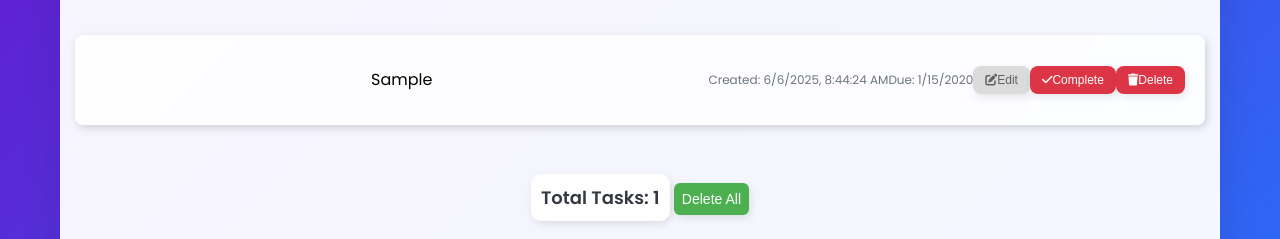
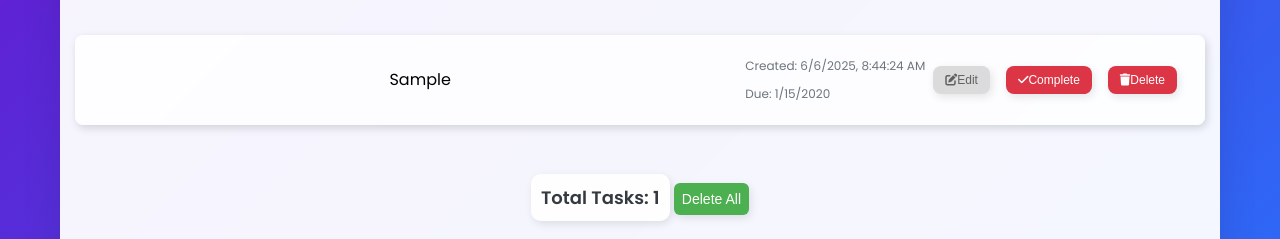
Before and after one commit to Donsper/TASK-MANAGEMENT, a plain HTML site: page index.html in a window 1280 px wide. Both pictures are taken after typing "Sample", "2020-01-15" into the empty fields and a click on the button "Add Task". Shown: the part 371-610 px from the top of the page. Drawn offline with Linux system fonts and the light colour scheme.

Commit message:
update align

```diff
--- a/script.js
+++ b/script.js
@@ -27,8 +27,10 @@ function loadTasks() {
     li.setAttribute("data-index", index);
     li.innerHTML = `
         <span class="task-text">${task.text}</span>
+        <div class="date-info">
         <small>Created: ${task.dateCreated}</small><br>
         <small>Due: ${task.dueDate}</small>
+        </div>
         <button onclick="enableEdit(${index})"><i class="fas fa-edit"></i>Edit</button>
         <button onclick="completeTask(${index})"><i class="fas fa-check"></i>Complete</button>
         <button onclick="deleteTask(${index})"><i class="fas fa-trash"></i>Delete</button>`;
@@ -49,9 +51,11 @@ function loadTasks() {
     li.classList.add("fade-in");
     li.innerHTML = `
         <span class="task-text">${task.text}</span>
+        <div class="date-info">
         <small>Created: ${task.dateCreated}</small><br>
         <small>Due: ${task.dueDate}</small><br>
         <small>Completed: ${task.completedDate || "Not recorded"}</small>
+        </div>
         <button onclick="deleteCompletedTask(${index})">Remove</button>`;
     completedTaskList.appendChild(li);
 });
--- a/styles.css
+++ b/styles.css
@@ -125,6 +125,8 @@ li button {
     font-size: 12px;
     border-radius: 8px;
     color: white;
+    margin-right: 8px;
+    margin-left: 8px;
 
 }
 
@@ -210,6 +212,15 @@ button {
     margin-top: 10px;
 }
 
+.date-info {
+  display: flex;
+  flex-direction: column;
+  text-align: left;
+  margin: 0;
+  padding: 0;
+  line-height: 1;
+ }
+
 /* Task animations */
 @keyframes fadeIn {
   from { opacity: 0; transform: translateY(10px); }
```
